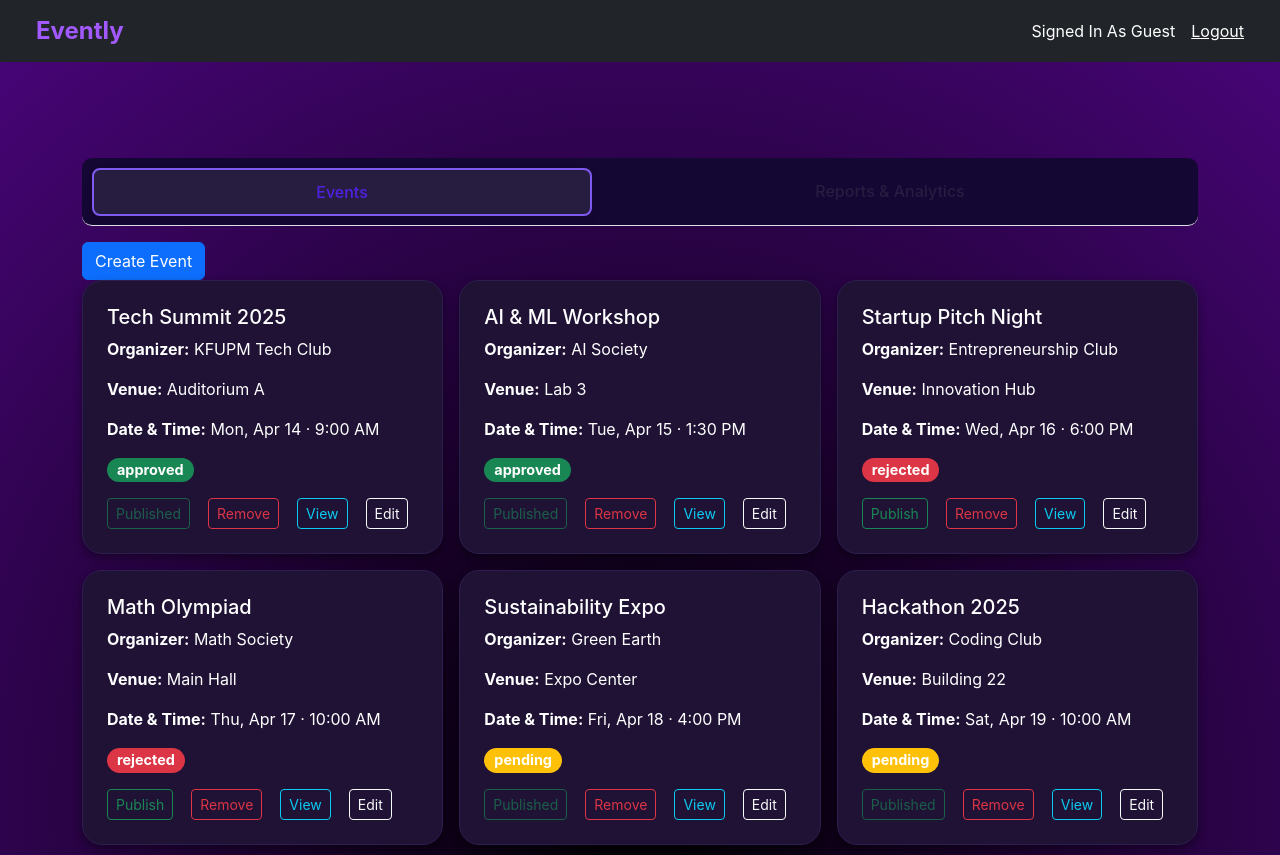
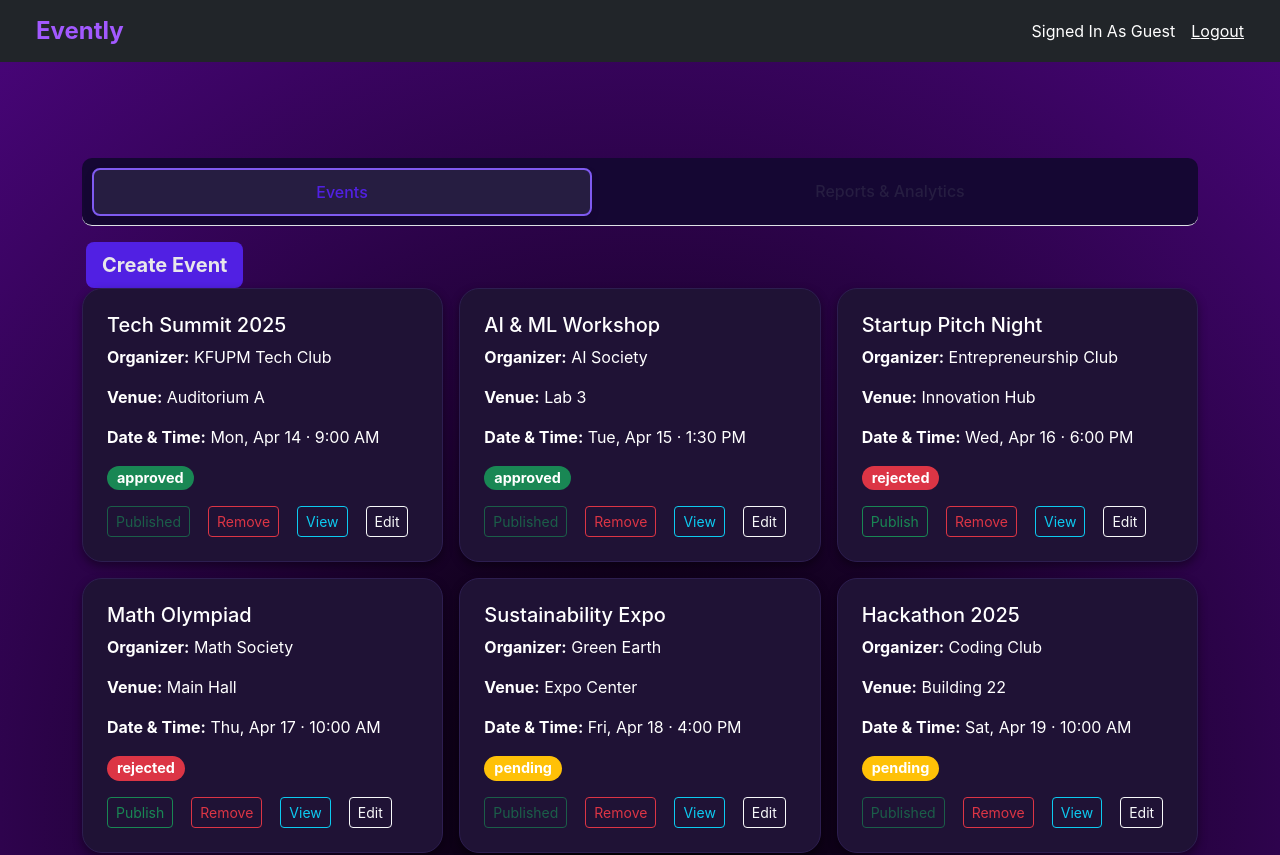
Before and after one commit to HadiAlmayyad/evently-v1-webapp-react, a React (Create React App) app: page /organizer-dashboard in a window 1280 px wide. Shown: the top 855 px of the page. Built offline with nearby package versions, Linux system fonts and the light colour scheme.

Commit message:
Update EventsTabContent.js
Changed styling of "create event" button

```diff
--- a/src/components/OrganizerDashboardComponents/EventsTabContent.js
+++ b/src/components/OrganizerDashboardComponents/EventsTabContent.js
@@ -32,7 +32,7 @@ export default function EventsTabContent() {
 
   return (
     <div className="events-tab-content">
-      <Row><Col><Button variant="primary" href="/create-event">Create Event</Button></Col></Row>
+      <Row><Col><Button variant="app" size="lg" href="/create-event">Create Event</Button></Col></Row>
       <Row className="g-3">
         {eventList.map((event) => (
           <Col xs={12} sm={12} md={6} lg={6} xl={4} key={event.id}>
```
